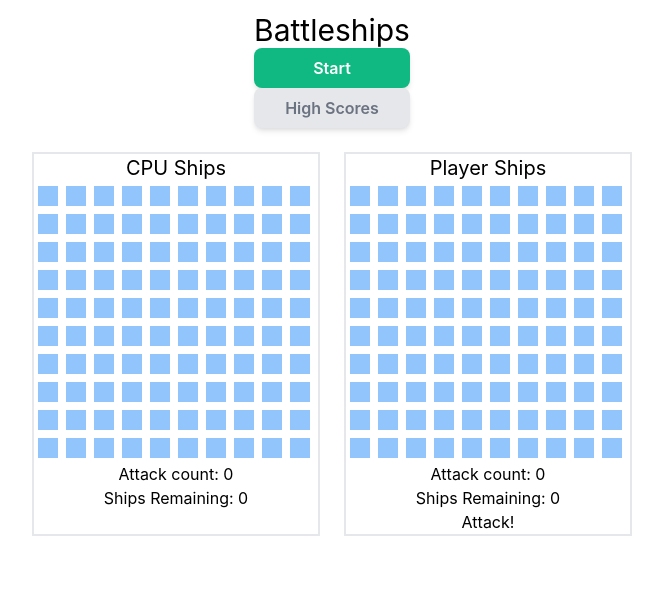
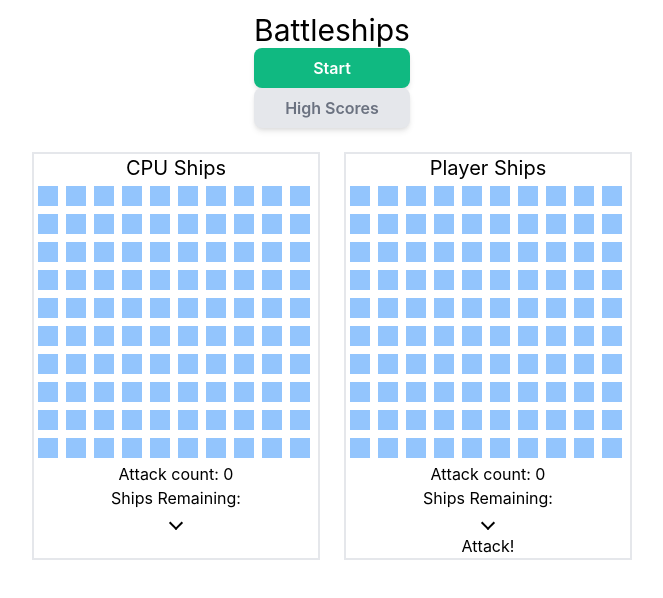
Before and after one commit to danmolloy/battleships, a React (Create React App) app: page / in a window 1280 px wide. Shown: the top 598 px of the page, without its empty margins (308-971 px from the left). Built offline with nearby package versions, Linux system fonts and the light colour scheme; what miragejs would draw is missing.

Commit message:
BoardInfo Component added

```diff
--- /dev/null
+++ b/src/features/Game/BoardInfo.tsx
@@ -0,0 +1,34 @@
+export const BoardInfo = (props: any) => {
+
+  const shipsArr = (squares: any) => {
+    let arr: string[] = []
+    for (let i = 0; i < squares.length; i++) {
+      if (squares[i].val !== null &&
+          squares[i].val.length > 1 &&
+          !arr.includes(squares[i].val)
+        ) {
+          arr.push(squares[i].val)
+        }
+    }
+    arr.sort()
+    return arr.map(i => <p>{i}</p>)
+  }
+
+  return (
+    <div>
+      <p>Attack count: {props.attackCount}</p>
+      <div>
+        <div onClick={() => props.showShips()}>
+          <div>
+            <p>Ships Remaining: </p>
+            {props.showList ?
+            <i className="up-arrow"></i>  :
+            <i className="down-arrow"></i>}
+          </div>
+          {props.showList &&
+          shipsArr(props.squares)}
+        </div>
+      </div>
+    </div>
+  )
+}
--- a/src/features/cpuBoard/CPUShips.tsx
+++ b/src/features/cpuBoard/CPUShips.tsx
@@ -2,6 +2,7 @@ import { useAppSelector, useAppDispatch } from '../../app/hooks'
 import { setTurn } from '../Game/gameSlice'
 import { handleAttack } from './cpuShipsSlice'
 import { useEffect, useState } from 'react'
+import { BoardInfo } from '../Game/BoardInfo'
 
 export const CPUShips = () => {
   const [showShipsRemaining, setShowShipsRemaining] = useState(false)
@@ -63,15 +64,13 @@ export const CPUShips = () => {
       <div className="inner-board">
         {renderedSquares}
       </div>
-      <p>Attack count: {attackCount}</p>
-      <div>
-        <p onClick={() =>setShowShipsRemaining(!showShipsRemaining)}>Ships Remaining: {shipsArr().length} </p>
-        {showShipsRemaining &&
-          <div>
-          {shipsArr()}
-        </div>
-        }
-      </div>
+      <BoardInfo
+        attackCount={attackCount}
+        showShipsRemaining={showShipsRemaining}
+        squares={squares.slice()}
+        showList={showShipsRemaining}
+        showShips={() => setShowShipsRemaining(!showShipsRemaining)}
+      />
     </div>
   )
 }
--- a/src/features/playerBoard/PlayerShips.tsx
+++ b/src/features/playerBoard/PlayerShips.tsx
@@ -3,8 +3,10 @@ import { useAppSelector, useAppDispatch } from '../../app/hooks'
 import { RootState } from '../../app/store'
 import { setPlayerShips, updateSquares, handleAttack } from './playerShipsSlice'
 import { setTurn } from '../Game/gameSlice'
+import { BoardInfo } from '../Game/BoardInfo'
 
 export const PlayerShips = () => {
+  const [showShipsRemaining, setShowShipsRemaining] = useState(false)
   const squares = useAppSelector((state: RootState) => state.playerShips.PlayerSquares)
   const attackCount = useAppSelector((state: RootState) => state.playerShips.numAttacks)
   const turn = useAppSelector((state: RootState) => state.game.turn)
@@ -51,12 +53,13 @@ export const PlayerShips = () => {
       <div className="inner-board">
         {renderedSquares}
       </div>
-      <p>Attack count: {attackCount}</p>
-      <div>
-        Ships Remaining: {shipsArr().length}
-        <div>{shipsArr()}
-        </div>
-      </div>
+      <BoardInfo
+        attackCount={attackCount}
+        showShipsRemaining={showShipsRemaining}
+        squares={squares.slice()}
+        showList={showShipsRemaining}
+        showShips={() => setShowShipsRemaining(!showShipsRemaining)}
+      />
       <button onClick={handleShot}>Attack!</button>
     </div>
   )
--- a/src/features/playerBoard/playerShipsSlice.tsx
+++ b/src/features/playerBoard/playerShipsSlice.tsx
@@ -1,6 +1,7 @@
 import { createSlice, nanoid } from '@reduxjs/toolkit'
 import type { RootState, AppThunk } from '../../app/store'
 import { setShip } from '../Game/setShip'
+import { BoardInfo } from '../Game/BoardInfo'
 
 
 interface PlayerBoardState {
--- a/src/index.css
+++ b/src/index.css
@@ -12,6 +12,14 @@
 
 .square {
   @apply h-5 w-5 bg-blue-300 m-1;
+}
+
+.down-arrow {
+  @apply border-solid border-black border-t-0 border-r-2 border-b-2 border-l-0 inline-block px-1 py-1 transform rotate-45;
+}
+
+.up-arrow {
+  @apply border-solid border-black border-t-0 border-r-2 border-b-2 border-l-0 inline-block px-1 py-1 transform rotate-180;
 }
 
 @layer base {
```
